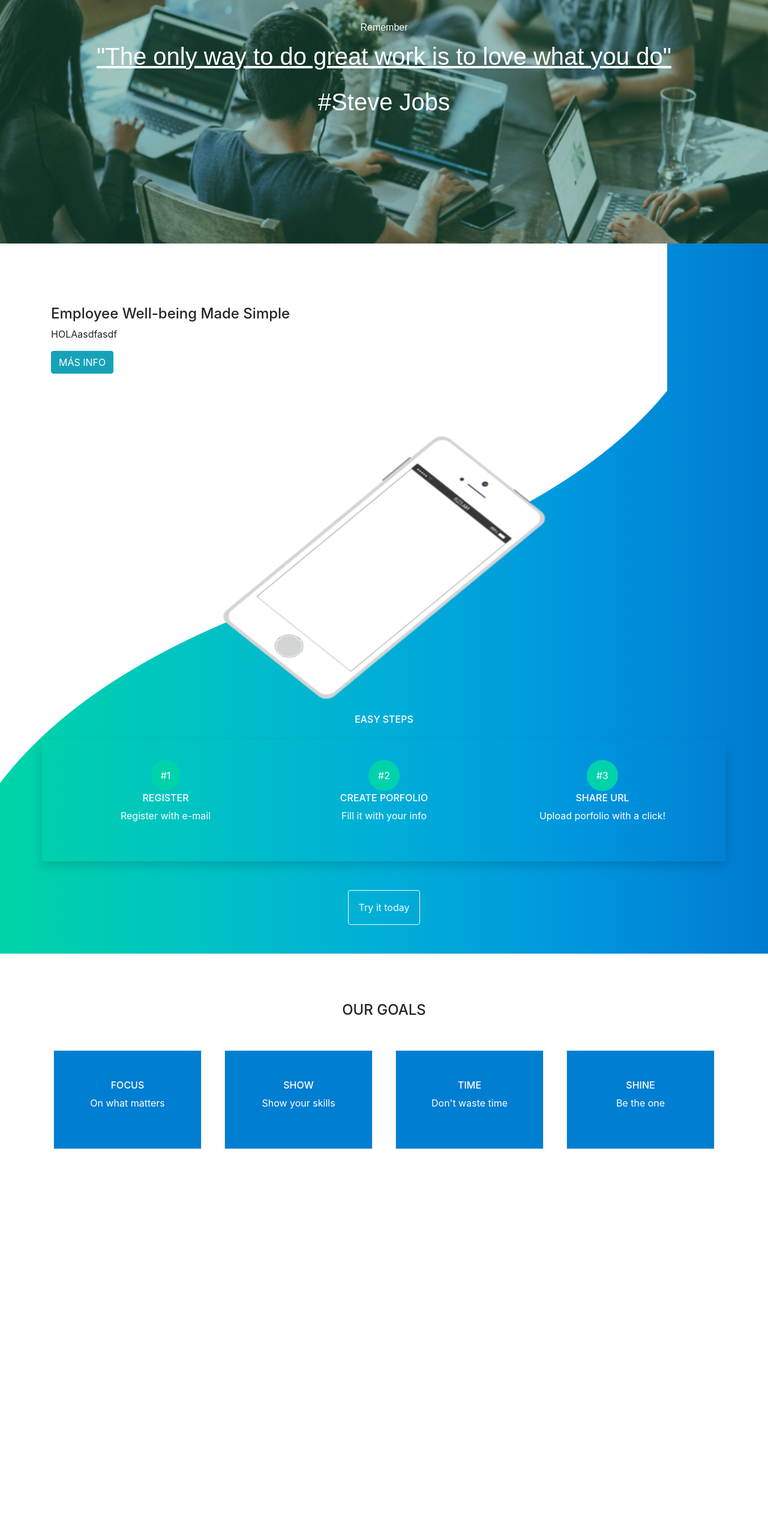
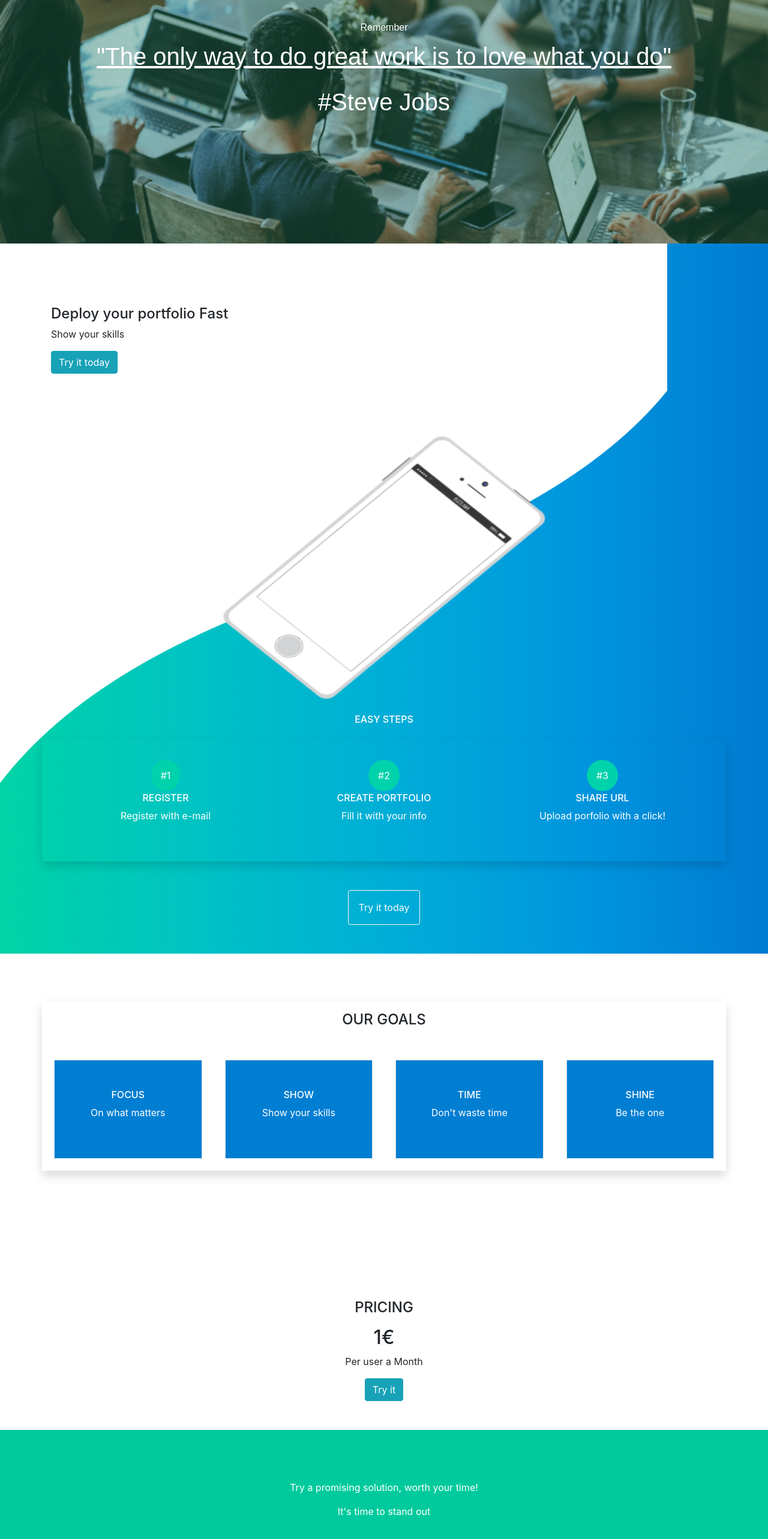
Before and after one commit to Peperobles/porfolio-generator, a React (Create React App) app in the folder FRONTEND/: page / in a window 1280 px wide. Shown: the part 160-2726 px from the top of the page at 60% size. Before the commit the page ends 2150 px from the top, so only its background shows below. Built offline with nearby package versions, Linux system fonts and the light colour scheme; some icons are missing.

Commit message:
landing page fix bugs

```diff
--- a/FRONTEND/src/components/layout/IconsBox/Icons.css
+++ b/FRONTEND/src/components/layout/IconsBox/Icons.css
@@ -1,6 +1,6 @@
 #iconsBox{
     margin-top: 10vh;
-    min-height: 40vh
+    min-height: 60vh
 }
 #iconsBox .border{
     background: #007ED2;
--- a/FRONTEND/src/components/layout/IconsBox/IconsBoxContainer.js
+++ b/FRONTEND/src/components/layout/IconsBox/IconsBoxContainer.js
@@ -6,7 +6,7 @@
   render() {
     return (
       <div id="iconsBox">
-        <div className="container text-center">
+        <div className="container text-center shadow p-3">
           <h4 className="text-center mb-5">OUR GOALS</h4>
           <div className="row mt-4">
             <div className="col-lg-3">
--- a/FRONTEND/src/components/layout/Landing.js
+++ b/FRONTEND/src/components/layout/Landing.js
@@ -3,6 +3,7 @@
 import HeroAnim from "./Hero/HeroAnim"
 import ProductAnim from "./Product/ProductAnim"
 import IconsBoxAnim from "./IconsBox/IconsBoxAnim"
+import PriceAnim from "./Price/PriceAnim"
 
 // import { Link } from "react-router-dom";    ********************** NO BORRAR VER COMO ESTA REGISTER Y LOGIN **********************
 
@@ -13,6 +14,7 @@
         <HeroAnim/>
         <ProductAnim/>
         <IconsBoxAnim/>
+        <PriceAnim/>
       </div>
 
 
--- /dev/null
+++ b/FRONTEND/src/components/layout/Price/Price.css
@@ -0,0 +1,13 @@
+#price{
+    min-height: 50vh;
+}
+
+#priceText{
+    min-height: 30vh;
+    background: #00CA9D;
+}
+
+#priceText .row{
+    min-height: 30vh;
+    color: white;
+}
--- /dev/null
+++ b/FRONTEND/src/components/layout/Price/PriceAnim.js
@@ -0,0 +1,17 @@
+import React from "react";
+import { useSpring, animated } from "react-spring";
+
+import PriceContainer from "./PriceContainer";
+
+export default function PriceAnim() {
+  const props = useSpring({
+    opacity: 1,
+    from: { opacity: 0 },
+    // config: { delay: 2000, duration: 2000 }
+  });
+  return (
+    <animated.div style={props}>
+      <PriceContainer />
+    </animated.div>
+  );
+}
--- /dev/null
+++ b/FRONTEND/src/components/layout/Price/PriceContainer.js
@@ -0,0 +1,34 @@
+import React, { Component } from "react";
+
+import "./Price.css";
+
+export class PriceContainer extends Component {
+  render() {
+    return (
+      <div id="price">
+        <div className="container text-center mt-3">
+          <div className="row">
+            <div className="col-12">
+              <h4 className="mb-3">PRICING</h4>
+              <h2>1€</h2>
+              <p>Per user a Month</p>
+              <button className="btn btn-info">Try it</button>
+            </div>
+          </div>
+        </div>
+        <div id="priceText" className="container-fluid text-center mt-5 bg-gradient-danger">
+          <div className="container">
+            <div className="row align-items-center">
+              <div className="col-12 mt-2">
+              <p>Try a promising solution, worth your time!</p>
+              <p>It's time to stand out</p>
+              </div>
+            </div>
+          </div>
+        </div>
+      </div>
+    );
+  }
+}
+
+export default PriceContainer;
--- a/FRONTEND/src/components/layout/Product/ProductContainer.js
+++ b/FRONTEND/src/components/layout/Product/ProductContainer.js
@@ -27,9 +27,9 @@
           <div className="container">
             <div className="row align-items-center">
               <div className="col-12">
-                <h4>Employee Well-being Made Simple</h4>
-                <p>HOLAasdfasdf</p>
-                <button className="btn btn-info">MÁS INFO</button>
+                <h4>Deploy your portfolio Fast</h4>
+                <p>Show your skills</p>
+                <button className="btn btn-info">Try it today</button>
               </div>
             </div>
           </div>
@@ -56,7 +56,7 @@
               </div>
               <div className="col-sm-4 p-4">
                 <span className="rounded-circle bg-gradient-info p-3">#2</span>
-                <h6 className="mt-3">CREATE PORFOLIO</h6>
+                <h6 className="mt-3">CREATE PORTFOLIO</h6>
                 <p>Fill it with your info</p>
               </div>
               <div className="col-sm-4 p-4">
```
